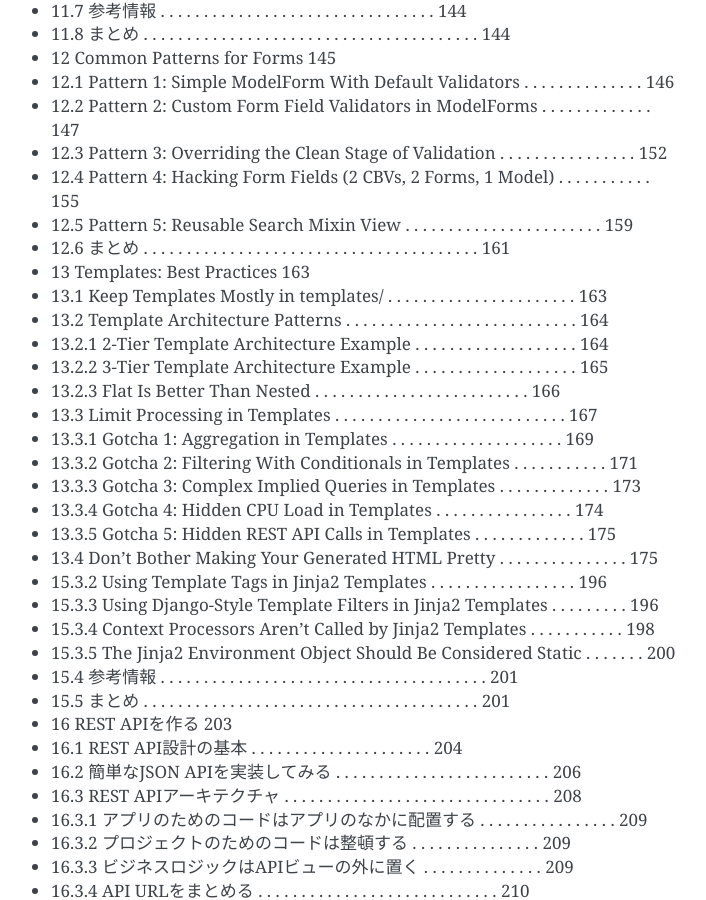
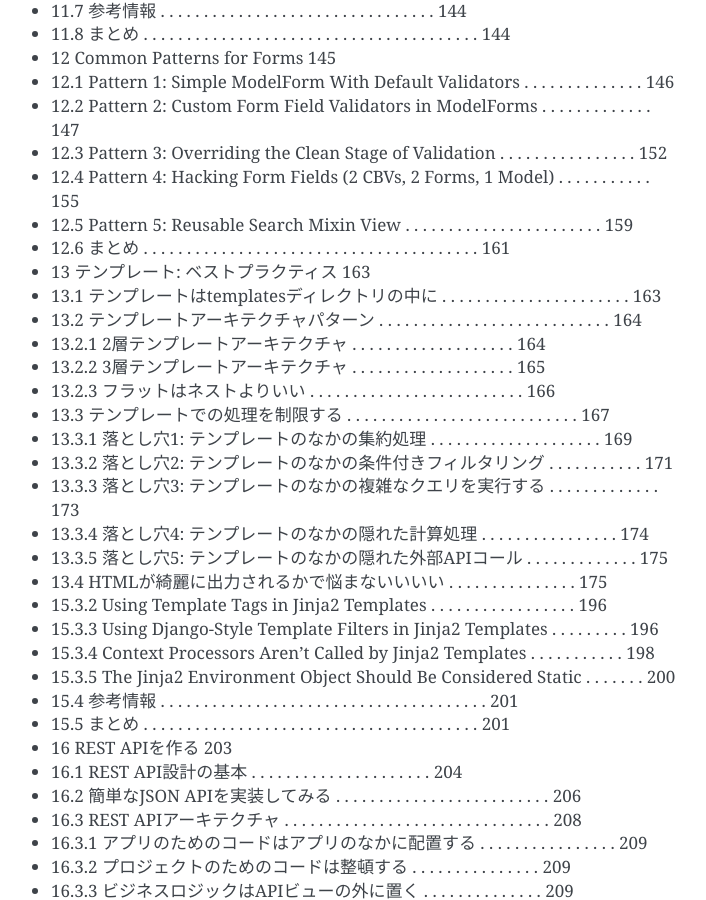
Before and after one commit to jbking/two-scoops-of-django-ja, a Sphinx documentation site: the page built from source/index.rst, in a window 1280 px wide and 900 px high, scrolled down 5389 px. Shown: the whole window, without its empty margins (399-1105 px from the left). Built offline with Sphinx 7.4.7, drawn with Linux system fonts in a browser that asks for light colours.

Commit message:
13章の途中まで

```diff
--- a/source/index.rst
+++ b/source/index.rst
@@ -220,19 +220,19 @@
 * 12.4 Pattern 4: Hacking Form Fields (2 CBVs, 2 Forms, 1 Model) . . . . . . . . . . . 155
 * 12.5 Pattern 5: Reusable Search Mixin View . . . . . . . . . . . . . . . . . . . . . . . 159
 * 12.6 まとめ . . . . . . . . . . . . . . . . . . . . . . . . . . . . . . . . . . . . . . . 161
-* 13 Templates: Best Practices 163
-* 13.1 Keep Templates Mostly in templates/ . . . . . . . . . . . . . . . . . . . . . . 163
-* 13.2 Template Architecture Patterns . . . . . . . . . . . . . . . . . . . . . . . . . . . 164
-* 13.2.1 2-Tier Template Architecture Example . . . . . . . . . . . . . . . . . . . 164
-* 13.2.2 3-Tier Template Architecture Example . . . . . . . . . . . . . . . . . . . 165
-* 13.2.3 Flat Is Better Than Nested . . . . . . . . . . . . . . . . . . . . . . . . . 166
-* 13.3 Limit Processing in Templates . . . . . . . . . . . . . . . . . . . . . . . . . . . 167
-* 13.3.1 Gotcha 1: Aggregation in Templates . . . . . . . . . . . . . . . . . . . . 169
-* 13.3.2 Gotcha 2: Filtering With Conditionals in Templates . . . . . . . . . . . 171
-* 13.3.3 Gotcha 3: Complex Implied Queries in Templates . . . . . . . . . . . . . 173
-* 13.3.4 Gotcha 4: Hidden CPU Load in Templates . . . . . . . . . . . . . . . . 174
-* 13.3.5 Gotcha 5: Hidden REST API Calls in Templates . . . . . . . . . . . . . 175
-* 13.4 Don’t Bother Making Your Generated HTML Pretty . . . . . . . . . . . . . . . 175
+* 13 テンプレート: ベストプラクティス 163
+* 13.1 テンプレートはtemplatesディレクトリの中に . . . . . . . . . . . . . . . . . . . . . . 163
+* 13.2 テンプレートアーキテクチャパターン . . . . . . . . . . . . . . . . . . . . . . . . . . . 164
+* 13.2.1 2層テンプレートアーキテクチャ . . . . . . . . . . . . . . . . . . . 164
+* 13.2.2 3層テンプレートアーキテクチャ . . . . . . . . . . . . . . . . . . . 165
+* 13.2.3 フラットはネストよりいい . . . . . . . . . . . . . . . . . . . . . . . . . 166
+* 13.3 テンプレートでの処理を制限する . . . . . . . . . . . . . . . . . . . . . . . . . . . 167
+* 13.3.1 落とし穴1: テンプレートのなかの集約処理 . . . . . . . . . . . . . . . . . . . . 169
+* 13.3.2 落とし穴2: テンプレートのなかの条件付きフィルタリング . . . . . . . . . . . 171
+* 13.3.3 落とし穴3: テンプレートのなかの複雑なクエリを実行する . . . . . . . . . . . . . 173
+* 13.3.4 落とし穴4: テンプレートのなかの隠れた計算処理 . . . . . . . . . . . . . . . . 174
+* 13.3.5 落とし穴5: テンプレートのなかの隠れた外部APIコール . . . . . . . . . . . . . 175
+* 13.4 HTMLが綺麗に出力されるかで悩まないいいい . . . . . . . . . . . . . . . 175
 * 15.3.2 Using Template Tags in Jinja2 Templates . . . . . . . . . . . . . . . . . 196
 * 15.3.3 Using Django-Style Template Filters in Jinja2 Templates . . . . . . . . . 196
 * 15.3.4 Context Processors Aren’t Called by Jinja2 Templates . . . . . . . . . . . 198
```
